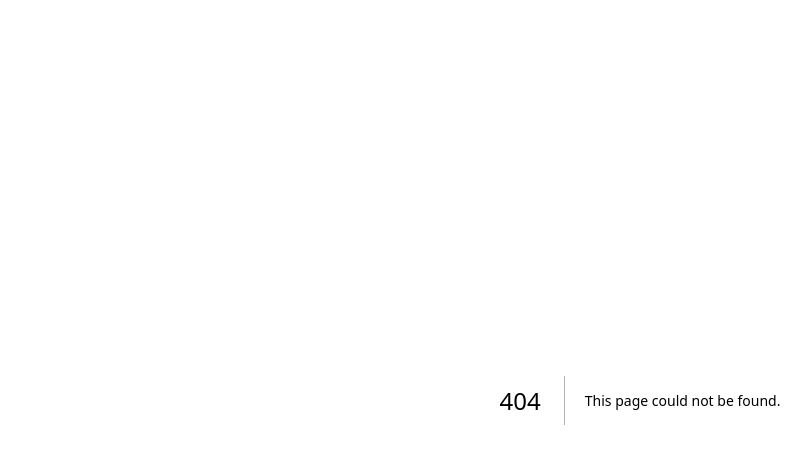
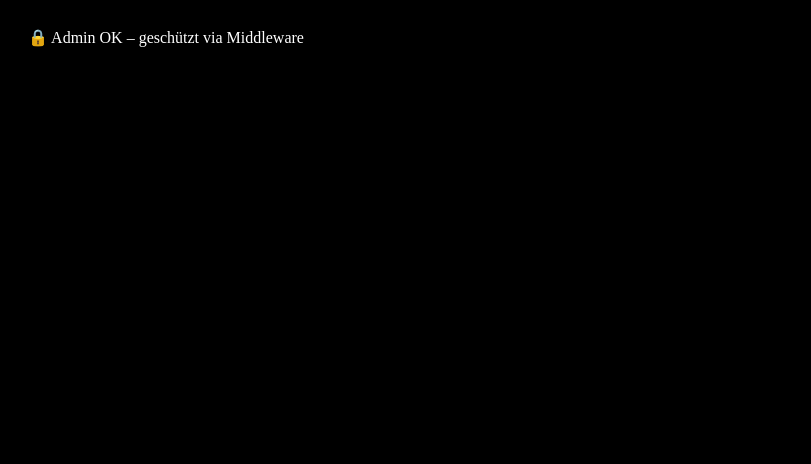
Before and after one commit to 10061993-code/luzid-view, a Next.js app: page /admin in a window 1280 px wide. Before the commit this address had no page. Shown: the top 464 px of the page, without its empty margins (0-811 px from the left). Built offline with nearby package versions, Linux system fonts and the light colour scheme.

Commit message:
feat(admin): add simple protected admin page

```diff
--- /dev/null
+++ b/app/admin/page.tsx
@@ -0,0 +1,3 @@
+export default function AdminPage() {
+  return <div style={{padding:20}}>🔒 Admin OK – geschützt via Middleware</div>;
+}
```
